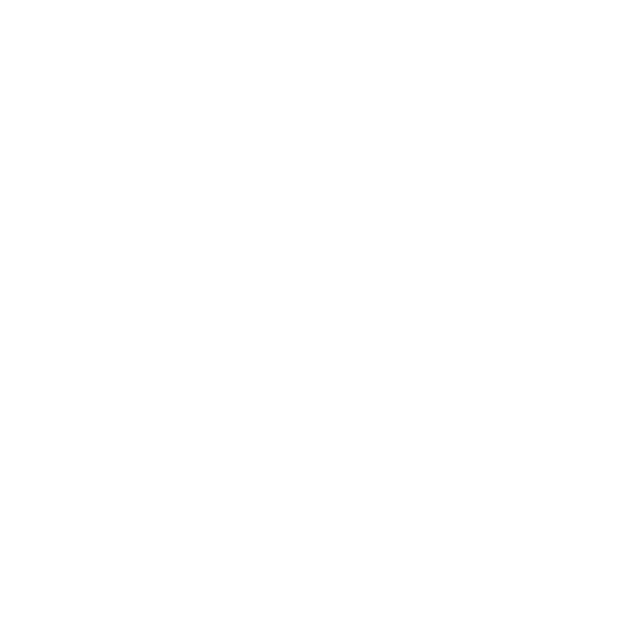
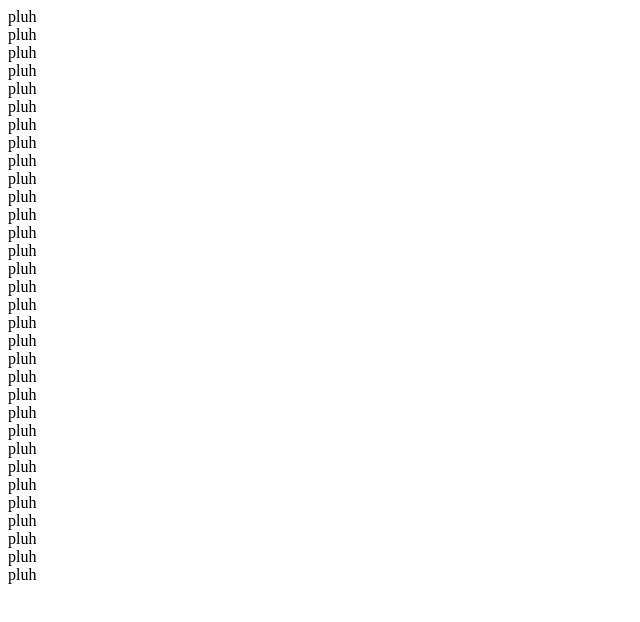
Before and after one commit to andydingus/top-etch-a-sketch, a plain HTML site: page index.html in a window 1280 px wide. Shown: the whole page, without its empty margins (0-640 px from the left). Drawn offline with Linux system fonts and the light colour scheme.

Commit message:
Create grid in JS file

```diff
--- a/index.html
+++ b/index.html
@@ -1,12 +1,14 @@
 <!DOCTYPE html>
 <html lang="en">
     <head>
+        <meta name="viewport" content="width=device-width, initial-scale=1">
         <meta charset="UTF-8">
         <title>An Etch-A-Sketch Website</title>
         <style src="style.css"></style>
     </head>
     <body>
         <!-- Ready to be made! -->
+        <div id="container"></div>
         <script src="script.js"></script>
     </body>
 </html>
--- a/script.js
+++ b/script.js
@@ -1 +1,13 @@
 // Ready to script!
+const container = document.getElementById('container');
+for (let i = 0; i < 32; i ++) {
+    const div = document.createElement('div');
+    div.className = 'grid';
+    div.textContent = 'pluh';
+    document.body.appendChild(div);
+    container.appendChild(div);
+}
+
+// const div = document.createElement('div');
+
+// document.body.onload()
```
